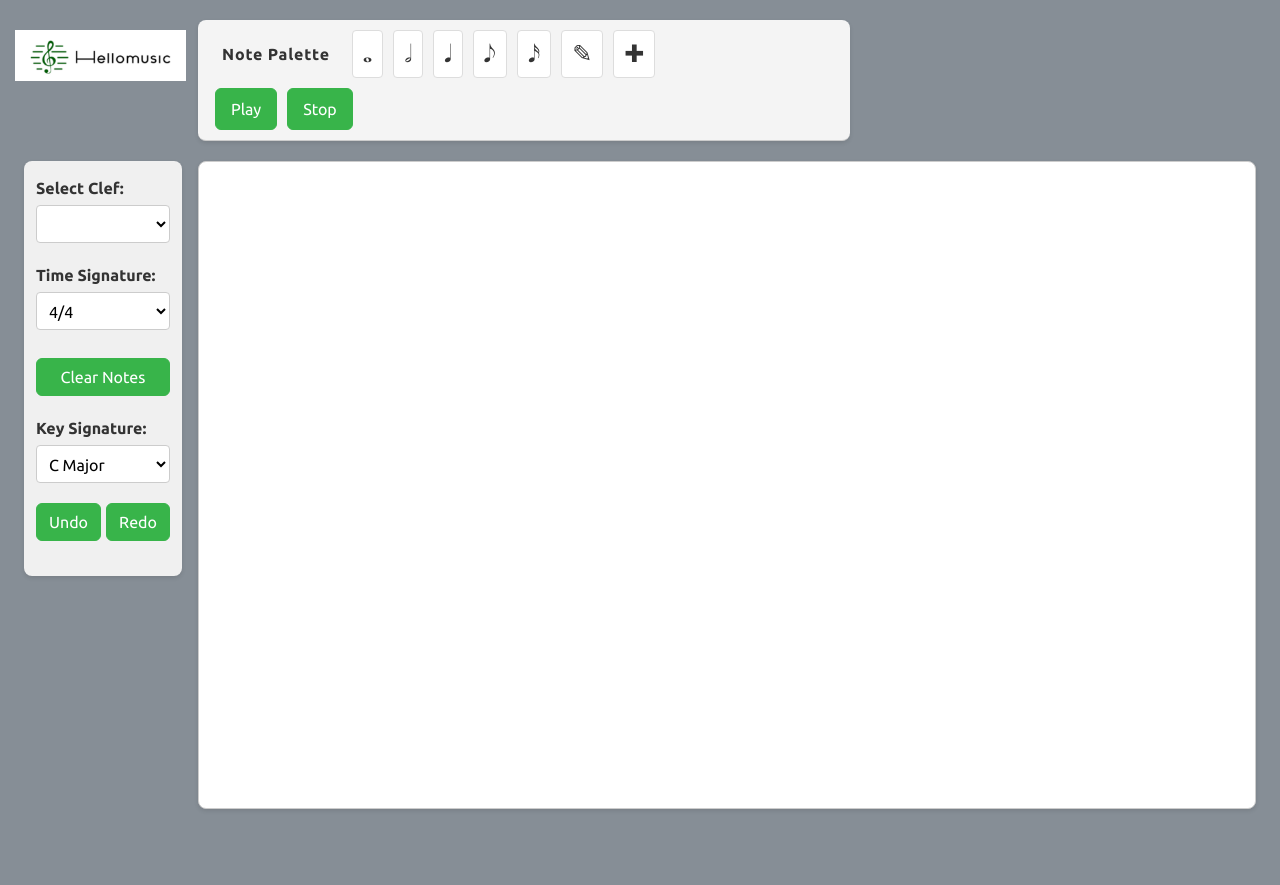
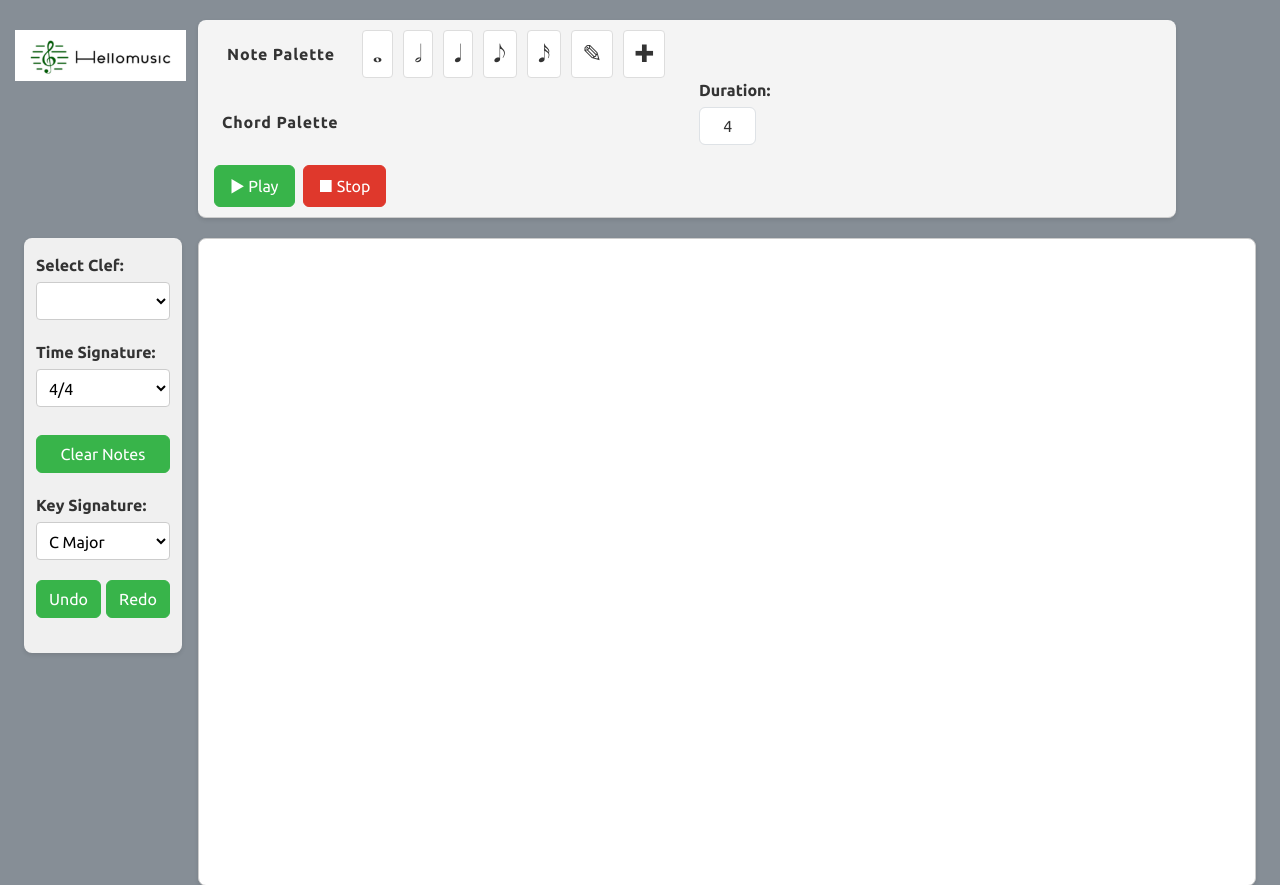
Before and after one commit to KellyHau/FYP-HelloMusic, a Django app: a page that uses HelloMusicProject/HelloMusicApp/templates/HelloMusicApp/sheet_editor.html in a window 1280 px wide. Shown: the top 885 px of the page. Run offline with Django 5.2, Linux system fonts and the light colour scheme; a user stored in the database is signed in; tables that the repository leaves empty hold one stand-in row (values such as "Sample post"); parts of the project's set-up code (start-up, migrations or seed data) failed here and were passed over; some libraries are stand-ins or nearby versions.

Commit message:
chord add done

```diff
--- a/HelloMusicProject/HelloMusicApp/models.py
+++ b/HelloMusicProject/HelloMusicApp/models.py
@@ -152,8 +152,8 @@ class Measure(models.Model):
 class Chord(models.Model):
 
     ID = models.AutoField(primary_key=True)
-    measure = models.ForeignKey(Measure, on_delete=models.CASCADE,related_name="chords")
     note = models.CharField(max_length=100)
+    chord_symbol = models.CharField(max_length=20)
 
     def __str__(self):
         return self.chord_symbol
--- a/HelloMusicProject/HelloMusicApp/static/HelloMusicApp/css/sheet.css
+++ b/HelloMusicProject/HelloMusicApp/static/HelloMusicApp/css/sheet.css
@@ -77,7 +77,7 @@ select {
 
 .note-palette-label {
     font-weight: bold;
-    padding: 8px 12px;
+    padding: 8px 17px;
     letter-spacing: 0.05em;
 }
 
@@ -87,7 +87,19 @@ select {
     align-items: center;
 }
 
-.draggable-note {
+.chord-palette-label {
+    font-weight: bold;
+    padding: 8px 12px;
+    letter-spacing: 0.05em;
+}
+
+.chord-palette {
+    display: flex;
+    gap: 10px;
+    align-items: center;
+}
+
+.note {
     font-size: 24px;
     padding: 5px 10px;
     border: 1px solid #ddd;
@@ -97,14 +109,15 @@ select {
     text-align: center;
 }
 
-.draggable-note:active {
+.note:active {
     cursor: grabbing;
 }
 
-.draggable-note.active {
+.note.active {
     background-color: #007bff !important;
     color: white !important;
 }
+
 
 .playback-controls {
     margin-top: 10px;
@@ -168,6 +181,11 @@ button {
 }
 
 .selected-note {
+    background-color: #ccc; /* Grey background for selected note */
+    color: #fff; /* White text color for better contrast */
+}
+
+.selected-chord {
     background-color: #ccc; /* Grey background for selected note */
     color: #fff; /* White text color for better contrast */
 }
--- a/HelloMusicProject/HelloMusicApp/static/HelloMusicApp/js/sheet_editor.js
+++ b/HelloMusicProject/HelloMusicApp/static/HelloMusicApp/js/sheet_editor.js
@@ -6,6 +6,9 @@ let measureWidths = [];
 let currentMeasureIndex = 0;
 let selectedNote = null;
 let selectedNoteSymbol = null;
+let selectedChord = null;
+let selectedChordDuration = null;
+let selectedChordSymbol = null;
 let synth = null;
 let isPlaying = false;
 let audioInitialized = false;
@@ -16,6 +19,7 @@ let isLyricsMode = false;
 let selectedLyrics = null;
 let lyrics = [];
 let previewNote = null;
+let chordData=null;
 
 
 // Duration mappings
@@ -42,7 +46,6 @@ const NOTE_FREQUENCIES = {
   a: 440.0,
   b: 493.88,
 };
-
 
 
 // History management
@@ -874,6 +877,29 @@ function createChord(duration, lineIndex, clef,measure) {
     });
 }
 
+function createNewChord(duration,selectedChord,clef) {
+    const chordInfo = chordData.find(chord => chord.symbol === selectedChord);
+
+    if (!chordInfo) {
+        console.error("Chord not found:", selectedChord);
+        return null;
+    }
+
+    const chordNotes = chordInfo.notes.map(note => {
+        const noteLetter = note[0].toLowerCase(); // Convert letter to lowercase
+        const octave = note.slice(1); // Extract the octave number
+        return `${noteLetter}/${octave}`; // Combine in VexFlow format
+    });
+
+
+      return new Vex.Flow.StaveNote({
+          keys: chordNotes,
+          duration: duration,
+          auto_stem: true,
+          clef: clef
+      });
+  }
+
 
 // // First, add a helper function to validate note placement
 function canNoteFitTimeSignature(duration) {
@@ -978,6 +1004,78 @@ function addChord(duration, y, measureIndex, notePosition) {
         }
         triggerAutoSave();
 }
+}
+
+function addNewChord(duration,selectedChord, y, measureIndex) {
+    // First check if the note duration is valid for the time signature
+    if (!canNoteFitTimeSignature(duration)) {
+        alert(`This note (${DURATIONS[duration].beats} beats) exceeds the maximum beats allowed per measure (${getTimeSignature().num} beats).`);
+        return false;
+    }
+
+  const rowHeight = 210;
+  const rowIndex = Math.floor(y / rowHeight);
+  const staffTop = 100 + (rowHeight * rowIndex);
+  const staffLineSpacing = 5;
+  const relativeY = y - staffTop;
+  const lineIndex = Math.round(relativeY / staffLineSpacing);
+
+  if (lineIndex >= -2 && lineIndex <= 10) {
+      const clef = document.getElementById('clef-select').value;
+      const chord = createNewChord(duration, selectedChord,clef);
+
+      if (chord) {
+          const { num, den } = getTimeSignature();
+          const maxBeatsPerMeasure = num;
+
+          // Calculate current beats in the measure
+          const currentBeats = getCurrentBeats(measureIndex);
+          const newNoteBeats = DURATIONS[duration]?.beats || 0;
+
+          // Ensure measures array exists up to this index
+          while (measures.length <= measureIndex) {
+              measures.push([]);
+          }
+
+          // Check if note fits in current measure
+          if (currentBeats + newNoteBeats <= maxBeatsPerMeasure) {
+              measures[measureIndex].push(chord);
+          } else {
+              // Look for the next measure that has space
+              let nextMeasureIndex = measureIndex + 1;
+              while (measures.length <= nextMeasureIndex) {
+                  measures.push([]);
+              }
+
+               // Add note to the next empty or partially filled measure
+                let placed = false;
+                while (!placed && nextMeasureIndex < measures.length + 1) {
+                    const nextMeasureBeats = getCurrentBeats(nextMeasureIndex);
+                    if (nextMeasureBeats + newNoteBeats <= maxBeatsPerMeasure) {
+                        // Ensure the measure exists
+                        while (measures.length <= nextMeasureIndex) {
+                            measures.push([]);
+                        }
+                        measures[nextMeasureIndex].push(chord);
+                        placed = true;
+                    } else {
+                        nextMeasureIndex++;
+                    }
+                }
+
+                if (!placed) {
+                    // Create new measure if needed
+                    measures.push([chord]);
+                }
+          }
+
+          history.pushState();
+          initializeStaves();
+          return true;
+      }
+
+  }
+return false;
 }
 
 
@@ -1440,7 +1538,110 @@ function deleteLyrics(lyricsId) {
     .catch(error => console.error('Error deleting lyrics:', error));
 }
 
+async function fetchChordData() {
+    // Fetch chord JSON data from server
+    const response = await fetch("/static/HelloMusicApp/chords.json");
+    const chordData = await response.json();
+    return chordData;
+}
+
+
+// Chord append into div
+(async () => {
+    chordData = await fetchChordData();
+    const paletteContainer = document.querySelector(".chord-palette");
+    chordData.forEach(chord => {
+        chord_duration = getDurationForBeats(chord.duration);
+
+        const chordElement = document.createElement("div");
+        chordElement.className = "draggable-chord note";
+        chordElement.setAttribute("data-duration", `${chord_duration}`);
+        chordElement.setAttribute("data-symbol", `${chord.symbol}`);
+        chordElement.setAttribute("title", `${chord.name}`);
+        chordElement.textContent = `${chord.symbol}`;
+
+        // Append to chord-palette container
+        paletteContainer.appendChild(chordElement);
+    });
+
+    document.querySelectorAll('.draggable-chord').forEach(chord => {
+        chord.addEventListener('click', (e) => {
+            const duration = chord.dataset.duration;
+
+            // Check if note duration is valid for time signature
+            if (!canNoteFitTimeSignature(duration)) {
+                e.preventDefault();
+                e.stopPropagation();
+
+                const { num, den } = getTimeSignature();
+                const noteBeats = DURATIONS[duration]?.beats || 0;
+                alert(`This note duration (${noteBeats} beats) exceeds the maximum beats allowed per measure (${num} beats) in ${num}/${den} time signature.`);
+                return;
+            }
+
+            if(selectedNoteSymbol){
+                selectedNoteSymbol.classList.remove('selected-note');
+                selectedNote = null;
+            }
+
+            if(selectedChordSymbol){
+                selectedChordSymbol.classList.remove('selected-chord');
+                selectedChordDuration = null;
+            }
+
+            // Set the clicked note as the selected note
+            selectedChordSymbol = chord;
+
+            // Add the "selected-note" class to the currently clicked note
+            selectedChordSymbol.classList.add('selected-chord');
+
+            // Store the selected note's duration
+            selectedChordDuration = duration;
+            selectedChord = chord.dataset.symbol;
+
+        });
+    });
+
+})();
+
+
 // Event Listeners
+
+document.querySelectorAll('.draggable-note').forEach(note => {
+    note.addEventListener('click', (e) => {
+        const duration = note.dataset.duration;
+
+        // Check if note duration is valid for time signature
+        if (!canNoteFitTimeSignature(duration)) {
+            e.preventDefault();
+            e.stopPropagation();
+
+            const { num, den } = getTimeSignature();
+            const noteBeats = DURATIONS[duration]?.beats || 0;
+            alert(`This note duration (${noteBeats} beats) exceeds the maximum beats allowed per measure (${num} beats) in ${num}/${den} time signature.`);
+            return;
+        }
+        if(selectedNoteSymbol){
+            selectedNoteSymbol.classList.remove('selected-note');
+            selectedNote = null;
+        }
+
+        if(selectedChordSymbol){
+            selectedChordSymbol.classList.remove('selected-chord');
+            selectedChordDuration = null;
+        }
+
+        // Set the clicked note as the selected note
+        selectedNoteSymbol = note;
+
+        // Add the "selected-note" class to the currently clicked note
+        selectedNoteSymbol.classList.add('selected-note');
+
+        // Store the selected note's duration
+        selectedNote = duration;
+
+    });
+});
 
 document.getElementById('clef-select').addEventListener('change', function() {
     const confirmation = confirm("Sure to change clef? All the notes will be clear and cannot be undo.");
@@ -1463,6 +1664,36 @@ document.getElementById('time-select').addEventListener('change', function() {
         triggerAutoSave();
         document.getElementById("error-message").textContent = "";
     }
+});
+
+document.getElementById('duration-select').addEventListener('change', function() {
+
+    const chordElements = document.querySelectorAll(".draggable-chord");
+    let newDuration = Number(document.getElementById('duration-select').value);
+
+    chordElements.forEach((element, index) => {
+        const chord = chordData[index];
+        chord.duration = newDuration;
+
+        const chord_duration = getDurationForBeats(newDuration);
+        console.log(chord_duration);
+        element.setAttribute("data-duration", chord_duration);
+    });
+
+    const selectedChordElement = document.querySelector(".draggable-chord.selected-chord");
+    if (selectedChordElement) {
+        // Update the attribute
+        const chord_duration = getDurationForBeats(newDuration);
+        selectedChordElement.setAttribute("data-duration", chord_duration);
+        selectedChordDuration = chord_duration;
+
+        // Update the corresponding chordData (find the correct chord)
+        const index = Array.from(chordElements).indexOf(selectedChordElement);
+        if (index !== -1) {
+            chordData[index].duration = newDuration;
+        }
+    }
+
 });
 
 document.getElementById("clear-notes").addEventListener("click", () => {
@@ -1546,37 +1777,6 @@ document.addEventListener("keydown", (e) => {
   }
 });
 
-document.querySelectorAll('.draggable-note').forEach(note => {
-    note.addEventListener('click', (e) => {
-        const duration = note.dataset.duration;
-
-        // Check if note duration is valid for time signature
-        if (!canNoteFitTimeSignature(duration)) {
-            e.preventDefault();
-            e.stopPropagation();
-
-            const { num, den } = getTimeSignature();
-            const noteBeats = DURATIONS[duration]?.beats || 0;
-            alert(`This note duration (${noteBeats} beats) exceeds the maximum beats allowed per measure (${num} beats) in ${num}/${den} time signature.`);
-            return;
-        }
-
-        if(selectedNoteSymbol){
-            selectedNoteSymbol.classList.remove('selected-note');
-        }
-
-        // Set the clicked note as the selected note
-        selectedNoteSymbol = note;
-
-        // Add the "selected-note" class to the currently clicked note
-        selectedNoteSymbol.classList.add('selected-note');
-
-        // Store the selected note's duration
-        selectedNote = duration;
-
-    });
-});
-
 
 document.querySelector('.staff-scroll-container').addEventListener('click', e => {
     // Check if click was on or inside a lyrics element
@@ -1618,22 +1818,17 @@ document.querySelector('.staff-scroll-container').addEventListener('click', e =>
         if (added) {
             triggerAutoSave();
         }
+    }else if (selectedChord) {
+        const added = addNewChord(selectedChordDuration, selectedChord, y, measureIndex);
+        if (added) {
+            triggerAutoSave();
+        }
     } else {
         console.log('No mode selected');
-        // Optional: Show message to user
+
         alert("Please select a note from the palette first or enable lyrics mode.");
     }
 });
-
-// document.querySelectorAll(".draggable-note").forEach((note) => {
-//   note.addEventListener("dragstart", (e) => {
-//     e.dataTransfer.setData("text/plain", note.dataset.duration);
-//   });
-// });
-
-// document.querySelector(".staff-scroll-container").addEventListener("dragover", (e) => {
-//     e.preventDefault();
-// });
 
 // Add scroll event listener to update highlight positions
 document.querySelector('.staff-scroll-container').addEventListener('scroll', function(e) {
@@ -1707,6 +1902,9 @@ document.addEventListener('DOMContentLoaded', function() {
             document.getElementById('clef-select').value = sheetData.clefType;
         }
 
+        document.getElementById('duration-select').value = chordData[0].duration;
+
+
         initializeStaves();
         initializePreviewSystem();
 
--- a/HelloMusicProject/HelloMusicApp/templates/HelloMusicApp/index.html
+++ b/HelloMusicProject/HelloMusicApp/templates/HelloMusicApp/index.html
@@ -12,7 +12,7 @@
     {% for sheet in music_sheets %}
 
     <div class="col-sm-6 col-md-4 col-lg-3 music-sheet-item" sheet-id="{{ sheet.ID }}">
-        <a href="{% url 'edit_sheet' sheet_title=sheet.title %}" style="text-decoration: none;">
+        <a class="sheet-url" href="{% url 'edit_sheet' sheet_title=sheet.title %}" style="text-decoration: none;">
         <div class="music-sheet-card"></div>
             <div class="text-white sheet-title">{{ sheet.title }}</div>
         </a>
--- a/HelloMusicProject/HelloMusicApp/templates/HelloMusicApp/sheet_editor.html
+++ b/HelloMusicProject/HelloMusicApp/templates/HelloMusicApp/sheet_editor.html
@@ -1,15 +1,18 @@
 {% load static %}
 <!DOCTYPE html>
 <html lang="en">
+
 <head>
   <meta charset="UTF-8" />
   <title>{{ sheet_title }}</title>
-    <link rel="icon" href="{% static 'HelloMusicApp/images/favicon.ico' %}" type="image/x-icon"/>
+  <link rel="icon" href="{% static 'HelloMusicApp/images/favicon.ico' %}" type="image/x-icon" />
   <link href="{% static 'HelloMusicApp/css/sheet.css' %}" rel="stylesheet" />
   <link href="{% static 'HelloMusicApp/css/bootstrap.min.css' %}" rel="stylesheet">
 </head>
+
 <body>
-<div id="sheet-editor" data-sheet-id="{{ sheet_id }}" data-sheet-title="{{ sheet_title }}" data-user-role="{{user_role}}">
+  <div id="sheet-editor" data-sheet-id="{{ sheet_id }}" data-sheet-title="{{ sheet_title }}"
+    data-user-role="{{user_role}}">
 
     <div class="row menu">
       <div class="col-sm-2 logo">
@@ -17,24 +20,44 @@
           <img src="{% static 'HelloMusicApp/images/logo.png' %}" alt="Logo" class="img-fluid w-100" />
         </a>
       </div>
-    <div class="top-menu col-sm-6">
-      <div class="note-palette">
-        <label for="note-palette"  class="note-palette-label">Note Palette</label>
-          <div class="draggable-note" draggable="true" data-duration="w" title="Whole Note">&#119133;</div>
-          <div class="draggable-note" draggable="true" data-duration="h" title="Half Note">&#119134;</div>
-          <div class="draggable-note" draggable="true" data-duration="q" title="Quarter Note">&#119135;</div>
-          <div class="draggable-note" draggable="true" data-duration="8" title="Eighth Note">&#119136;</div>
-          <div class="draggable-note" draggable="true" data-duration="16" title="Sixteenth Note">&#119137;</div>
-          <div class="draggable-note">&#9998;</div>
-          <div class="draggable-note" id="lyrics-mode-btn" title="Add lyrics/text">
-            <i class="fas fa-font"></i> &#10010;
+      <div class="top-menu col-sm-9">
+        <div class="row">
+          <div class="note-palette col-md-8">
+            <label for="note-palette" class="note-palette-label">Note Palette</label>
+            <div class="draggable-note note" draggable="true" data-duration="w" title="Whole Note">&#119133;</div>
+            <div class="draggable-note note" draggable="true" data-duration="h" title="Half Note">&#119134;</div>
+            <div class="draggable-note note" draggable="true" data-duration="q" title="Quarter Note">&#119135;</div>
+            <div class="draggable-note note" draggable="true" data-duration="8" title="Eighth Note">&#119136;</div>
+            <div class="draggable-note note" draggable="true" data-duration="16" title="Sixteenth Note">&#119137;</div>
+            <div class="draggable-note note">&#9998;</div>
+            <div class="draggable-note note" id="lyrics-mode-btn" title="Add lyrics/text">
+              &#10010;
             </div>
           </div>
-      <div class="playback-controls">
-        <button class="btn btn-success" id="play">Play</button>
-        <button class="btn btn-success" id="stop">Stop</button>
+
+          <div class="chord-palette col-md-6 mt-2 mb-2 d-flex flex-wrap">
+            <label for="chord-palette" class="chord-palette-label">Chord Palette</label>
+
+          </div>
+
+          <div class="control-group col-md-1 d-flex flex-column justify-content-center">
+            <label for="duration-select">Duration:</label>
+            <select id="duration-select" class="form-control text-center">
+              <option value="4">4</option>
+              <option value="2">2</option>
+              <option value="1">1</option>
+              <option value="0.5">0.5</option>
+              <option value="0.25">0.25</option>
+            </select>
+          </div>
+
+          <div class="playback-controls text-center">
+            <button class="btn btn-success mx-1" id="play">▶ Play</button>
+            <button class="btn btn-danger mx-1" id="stop">■ Stop</button>
           </div>
         </div>
+      </div>
+
     </div>
     <div class="container-fluid custom-container">
       <div class="row flex-fill justify-content-center px-4">
@@ -125,4 +148,5 @@
     <script src="{% static 'HelloMusicApp/js/Tone.js' %}"></script>
     <script src="{% static 'HelloMusicApp/js/sheet_editor.js' %}"></script>
 </body>
+
 </html>
--- a/HelloMusicProject/HelloMusicApp/views.py
+++ b/HelloMusicProject/HelloMusicApp/views.py
@@ -1,7 +1,5 @@
 import json
-from django import template
 from django.shortcuts import render, redirect
-from django.conf import settings
 from django.shortcuts import get_object_or_404
 from django.contrib import messages
 from django.http import JsonResponse
@@ -19,12 +17,23 @@ from django.utils import timezone
 from datetime import timedelta
 from django.contrib.auth.models import User
 from django.conf import settings
+import os
 from django.views.decorators.http import require_http_methods
-from django.db import IntegrityError, transaction
+from django.db import transaction
 from django.db.models import Case, When, Value, IntegerField
 from django.db.models import Q
-import os
-from django.template import loader, TemplateDoesNotExist
+from music21 import chord, midi, stream
+
+C_MAJOR_KEY_LIB= {
+    "C"  :{ "name": "C Major", "notes": ["C4", "E4", "G4"], "type": "triad" },
+    "Dm" :{ "name": "D Minor", "notes": ["D4", "F4", "A4"], "type": "triad" },
+    "Em" :{ "name": "E Minor", "notes": ["E4", "G4", "B4"], "type": "triad" },
+    "F"  :{ "name": "F Major", "notes": ["F4", "A4", "C5"], "type": "triad" },
+    "G"  :{ "name": "G Major", "notes": ["G4", "B4", "D5"], "type": "triad" },
+    "Am" :{  "name": "A Minor", "notes": ["A3", "C4", "E4"], "type": "triad" },
+    "Bdim" :{ "name": "B Diminished", "notes": ["B3", "D4", "F4"], "type": "triad" },
+}
+
 
 
 def register(request):
@@ -754,3 +763,38 @@ def delete_lyrics(request, sheet_id, lyrics_id):
             'status': 'error',
             'message': str(e)
         }, status=400)
+
+def generate_chord(chord_symbol):
+   # Retrieve chord data from the C_MAJOR_KEY_LIB
+    if chord_symbol in C_MAJOR_KEY_LIB:
+        chord_data = C_MAJOR_KEY_LIB[chord_symbol]
+        music21_chord = chord.Chord(chord_data["notes"])
+        music21_chord.duration.quarterLength = 4  # Duration of a whole note
+
+        # Construct the output dictionary
+        output = {
+            "symbol": chord_symbol,
+            "name" : chord_data["name"],
+            "notes": [n.nameWithOctave for n in music21_chord.pitches],
+            "duration": music21_chord.duration.quarterLength,
+            "type": chord_data["type"]
+        }
+        return output
+    else:
+        raise ValueError(f"Chord '{chord_symbol}' not found in the library")
+
+
+# Generate and export multiple chords
+exported_chords = []
+for chord_symbol in C_MAJOR_KEY_LIB.keys():
+    exported_chords.append(generate_chord(chord_symbol))
+
+output_path = os.path.join(settings.BASE_DIR, "HelloMusicApp" ,"static", "HelloMusicApp", "chords.json")
+
+# Ensure the static directory exists
+os.makedirs(os.path.dirname(output_path), exist_ok=True)
+
+ # Export chord as JSON
+import json
+with open(output_path, "w") as file:
+    json.dump(exported_chords, file, indent=4)
```
Also changed, not shown: HelloMusicProject/HelloMusicApp/static/HelloMusicApp/chords.json (added, +79 -0 lines), HelloMusicProject/HelloMusicApp/static/HelloMusicApp/js/sheetOption.js (+7 -2 lines). Lines whose indentation alone changed are shown as unchanged.
